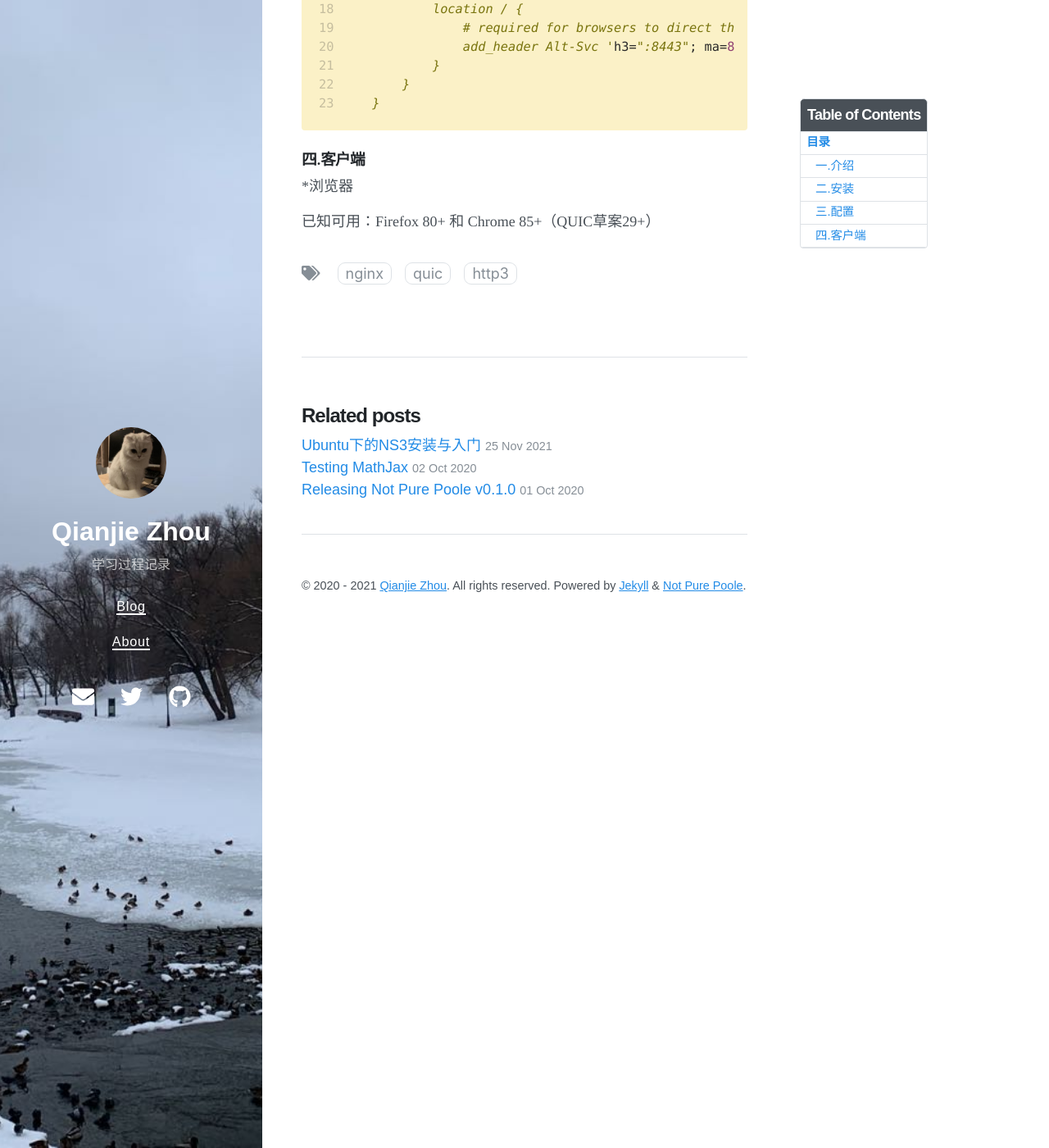
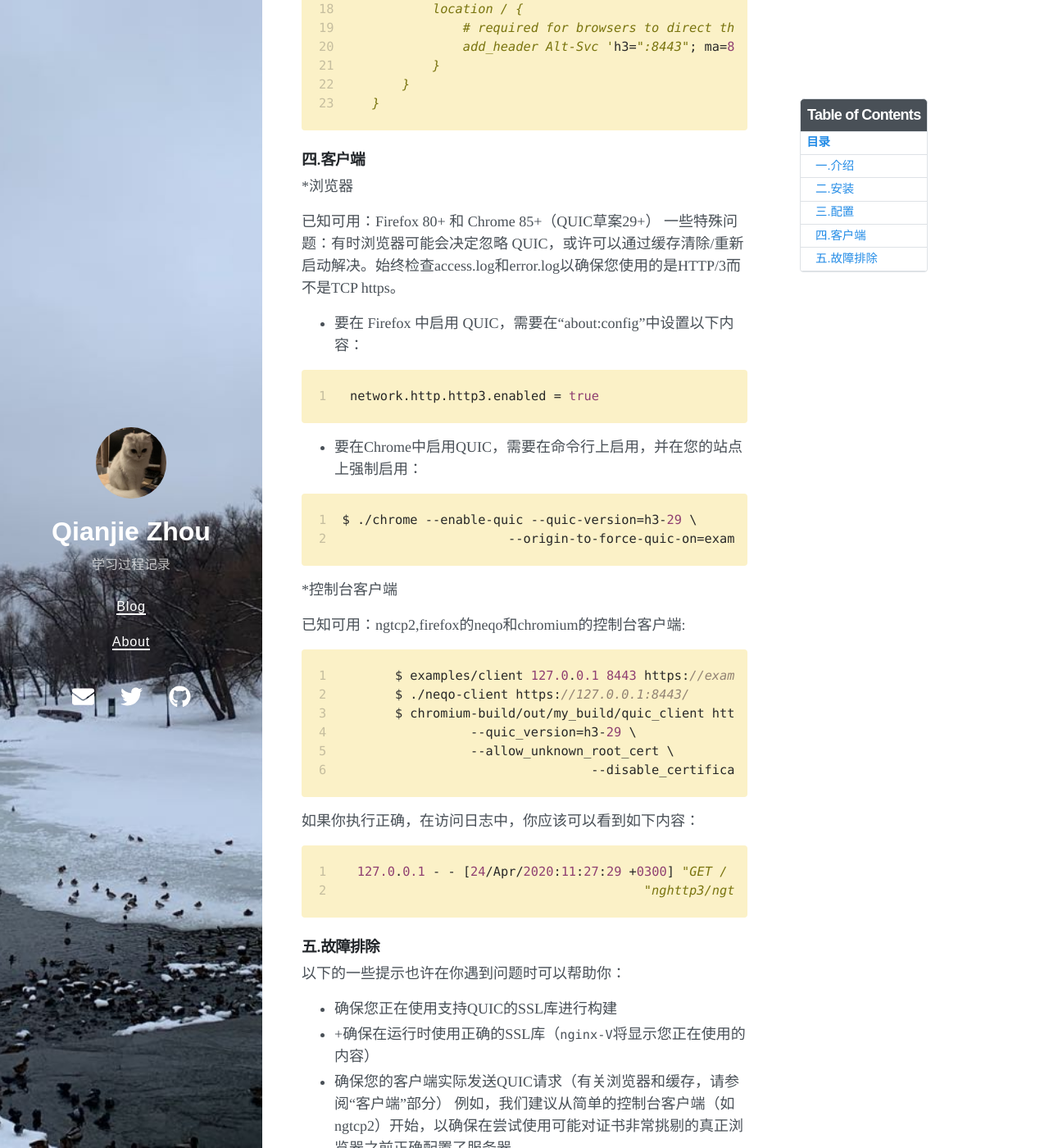
Before and after one commit to qianjiezhou/qianjiezhou.github.io, a Jekyll site: the page built from _posts/2021-11-24-nginx-quic文档.md, in a window 1280 px wide and 1400 px high, scrolled down 3923 px. Shown: the whole window at 82% size. Built offline with Jekyll 4.4.1, drawn with Linux system fonts in a browser that asks for light colours; nearby versions of some CDN libraries; some of the changed text lies outside the part shown.

Commit message:
修改文件: _posts/2021-11-24-nginx-quic文档.md

```diff
--- a/_posts/2021-11-24-nginx-quic文档.md
+++ b/_posts/2021-11-24-nginx-quic文档.md
@@ -160,7 +160,48 @@ quic_gso on;
 *浏览器
 
 已知可用：Firefox 80+ 和 Chrome 85+（QUIC草案29+）
+一些特殊问题：有时浏览器可能会决定忽略 QUIC，或许可以通过缓存清除/重新启动解决。始终检查access.log和error.log以确保您使用的是HTTP/3而不是TCP https。
+ + 要在 Firefox 中启用 QUIC，需要在“about:config”中设置以下内容：
+{% highlight js linenos %}
+ network.http.http3.enabled = true
+{% endhighlight %}
 
+ + 要在Chrome中启用QUIC，需要在命令行上启用，并在您的站点上强制启用：
 {% highlight js linenos %}
+ $ ./chrome --enable-quic --quic-version=h3-29 \
+                       --origin-to-force-quic-on=example.com:8443
+{% endhighlight %}
 
+*控制台客户端
+
+已知可用：ngtcp2,firefox的neqo和chromium的控制台客户端:
+{% highlight js linenos %}
+        $ examples/client 127.0.0.1 8443 https://example.com:8443/index.html
+        $ ./neqo-client https://127.0.0.1:8443/
+        $ chromium-build/out/my_build/quic_client http://example.com:8443 \
+                  --quic_version=h3-29 \
+                  --allow_unknown_root_cert \
+				  --disable_certificate_verification
 {% endhighlight %}
+
+如果你执行正确，在访问日志中，你应该可以看到如下内容：
+{% highlight js linenos %}
+   127.0.0.1 - - [24/Apr/2020:11:27:29 +0300] "GET / HTTP/3" 200 805 "-"
+                                         "nghttp3/ngtcp2 客户端" "quic"
+{% endhighlight %}
+
+### 五.故障排除
+
+以下的一些提示也许在你遇到问题时可以帮助你：
++ 确保您正在使用支持QUIC的SSL库进行构建
++ +确保在运行时使用正确的SSL库（`nginx-V`将显示您正在使用的内容）
++ 确保您的客户端实际发送QUIC请求（有关浏览器和缓存，请参阅“客户端”部分）
+ 例如，我们建议从简单的控制台客户端（如ngtcp2）开始，以确保在尝试使用可能对证书非常挑剔的真正浏览器之前正确配置了服务器。
+ + 使用调试支持构建nginx并检查调试日志。它应该包含有关连接的所有详细信息以及连接失败的原因。所有相关消息都包含“quic”前缀，可以轻松过滤掉。
+ + 如果想进行更深入的调查，可以在src/event/quic/ngx_event_quic_connection.h:中启用其他调试：
+  {% highlight js linenos %}
+		#define NGX_QUIC_DEBUG_PACKETS
+        #define NGX_QUIC_DEBUG_FRAMES
+        #define NGX_QUIC_DEBUG_ALLOC
+        #define NGX_QUIC_DEBUG_CRYPTO
+{% endhighlight %}
```
